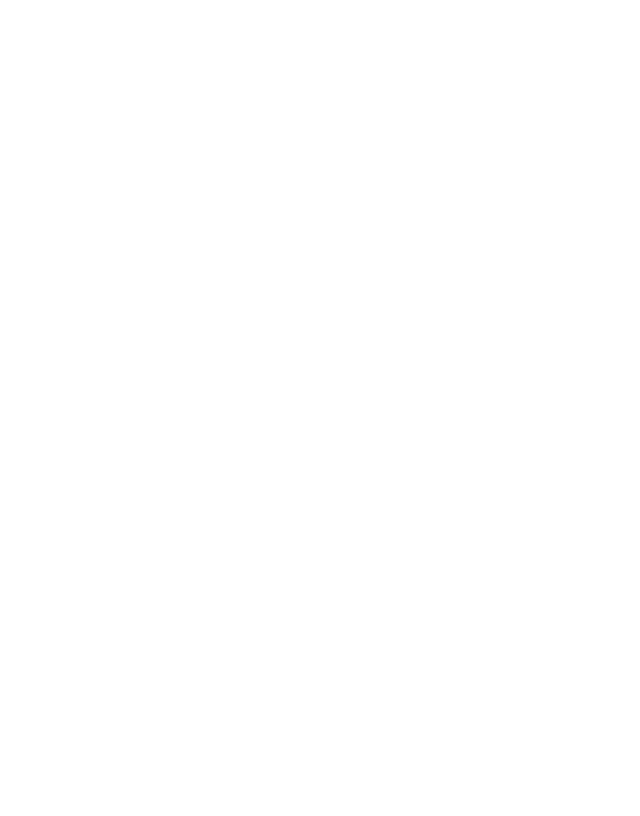
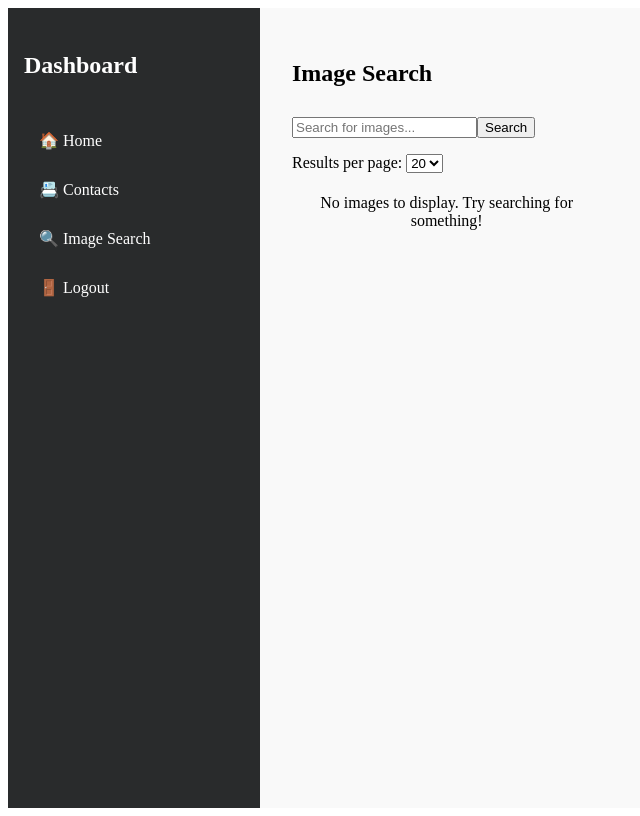
Before and after one commit to lyndsie1102/SEapp, a React (Vite) app in the folder frontend/: page /home/imagesearch in a window 1280 px wide. Before the commit this address had no page. Shown: the whole page, without its empty margins (0-640 px from the left). Built offline with nearby package versions, Linux system fonts and the light colour scheme.

Commit message:
Add nav bar, improve image search results, add floating card to landing page

```diff
--- a/frontend/src/App.css
+++ b/frontend/src/App.css
@@ -18,16 +18,18 @@
 }
 
 .close {
-    color : #aaa;
-    float : right;
+  color: #aaa;
+  float: right;
   font-size: 28px;
   font-weight: bold;
 }
 
 /* For full-page background color */
 .landing-page {
-    background-color: #f0f0f0; /* Light gray */
-    height: 100vh; /* Full viewport height */
+  background-color: #f0f0f0;
+  /* Light gray */
+  height: 100vh;
+  /* Full viewport height */
   display: flex;
   justify-content: center;
   align-items: center;
@@ -44,5 +46,156 @@
   justify-content: center;
   align-items: center;
   flex-direction: column;
-    color: rgb(14, 13, 13); /* Text color */
+  color: rgb(14, 13, 13);
+  /* Text color */
 }
+
+
+.form-card {
+  background-color: rgba(255, 255, 255, 0.95);
+  /* Slight transparency */
+  padding: 2rem;
+  border-radius: 1rem;
+  box-shadow: 0 10px 30px rgba(0, 0, 0, 0.25);
+  width: 90%;
+  max-width: 400px;
+  text-align: center;
+}
+
+.app-title {
+  font-size: 1.8rem;
+  font-weight: bold;
+  margin-bottom: 1.5rem;
+  color: #333;
+}
+
+.toggle-link {
+  margin-top: 1rem;
+  font-size: 0.9rem;
+}
+
+.home-container {
+  display: flex;
+  min-height: 100vh;
+}
+
+.sidebar {
+  width: 220px;
+  background-color: #292b2c;
+  color: white;
+  padding: 1.5rem 1rem;
+  display: flex;
+  flex-direction: column;
+  align-items: start;
+}
+
+.sidebar-title {
+  font-size: 1.5rem;
+  margin-bottom: 1rem;
+  color: #fff;
+  font-weight: bold;
+}
+
+.nav-list {
+  list-style: none;
+  padding: 0;
+  width: 100%;
+}
+
+.nav-list li {
+  margin: 10px 0;
+  width: 100%;
+}
+
+.nav-list a {
+  color: white;
+  text-decoration: none;
+  padding: 10px 15px;
+  display: block;
+  border-radius: 8px;
+  transition: background-color 0.2s ease-in-out;
+}
+
+.nav-list a:hover {
+  background-color: #444;
+}
+
+.home-content {
+  flex: 1;
+  padding: 2rem;
+  background-color: #f9f9f9;
+}
+
+/* In App.css or ImageSearch.css */
+.image-grid {
+  display: grid;
+  grid-template-columns: repeat(3, 1fr);
+  gap: 10px;
+}
+
+.image-grid img {
+  width: 100%;
+  height: 200px;
+  /* Set a fixed height */
+  object-fit: cover;
+  /* Make sure the image covers the box without distortion */
+}
+
+.image-grid p {
+  text-align: center;
+  margin-top: 5px;
+}
+
+/* New Styles for Image Search */
+.image-box {
+  border: 1px solid #ddd;   /* Border around each image box */
+  padding: 10px;
+  text-align: center;        /* Center the title below the image */
+  background-color: #f9f9f9; /* Light background color */
+  border-radius: 8px;        /* Rounded corners */
+  overflow: hidden;          /* Ensure the content fits within the box */
+}
+
+.image-box .image {
+  width: 100%;   /* Make the image take up the full width of the box */
+  height: 200px; /* Set a fixed height for consistency */
+  object-fit: cover; /* Ensure the image covers the box without distortion */
+  border-bottom: 1px solid #ddd; /* Optional: add a border between the image and title */
+}
+
+.image-box .image-title {
+  margin-top: 10px; /* Space between the image and the title */
+  font-size: 14px;
+  color: #333;
+  font-weight: bold;
+}
+
+/* Loading overlay to cover the page */
+.loading-overlay {
+  position: fixed;
+  top: 0;
+  left: 0;
+  width: 100%;
+  height: 100%;
+  background-color: rgba(0, 0, 0, 0.5); /* Semi-transparent black background */
+  display: flex;
+  justify-content: center;
+  align-items: center;
+  z-index: 10;
+}
+
+/* Loading spinner style */
+.loading-spinner {
+  border: 4px solid #f3f3f3; /* Light gray */
+  border-top: 4px solid #3498db; /* Blue */
+  border-radius: 50%;
+  width: 50px;
+  height: 50px;
+  animation: spin 2s linear infinite;
+}
+
+/* Animation for spinning */
+@keyframes spin {
+  0% { transform: rotate(0deg); }
+  100% { transform: rotate(360deg); }
+}
--- a/frontend/src/App.jsx
+++ b/frontend/src/App.jsx
@@ -1,12 +1,20 @@
-import { BrowserRouter as Router, Routes, Route } from 'react-router-dom';
+import { BrowserRouter as Router, Routes, Route, Navigate } from 'react-router-dom';
 import LandingPage from './pages/LandingPage';
 import HomePage from './pages/HomePage';
 import LoginForm from './pages/LoginForm';
 import RegistrationForm from './pages/RegistrationForm';
-import ProtectedRoute from './components/ProtectRoute';
-
+import ContactManager from './pages/ContactManager';
+import ImageSearch from './pages/ImageSearch';
 
 function App() {
+  // Simulating authentication status (replace this with your actual logic)
+  const isAuthenticated = true;
+
+  // ProtectedRoute Component inside App.jsx
+  const ProtectedRoute = ({ element }) => {
+    return isAuthenticated ? element : <Navigate to="/login" />;
+  };
+
   return (
     <Router>
       <Routes>
@@ -16,7 +24,15 @@ function App() {
         <Route path="/register" element={<RegistrationForm />} />
 
         {/* Protected Routes */}
-        <Route path="/home" element={<ProtectedRoute element={<HomePage />} />} />
+        <Route
+          path="/home/*"
+          element={<ProtectedRoute element={<HomePage />} />}
+        >
+          <Route path="" element={<div>Welcome to your dashboard!</div>} />
+          <Route path="contacts" element={<ContactManager />} />
+          <Route path="imagesearch" element={<ImageSearch />} />
+
+        </Route>
       </Routes>
     </Router>
   );
--- a/frontend/src/pages/HomePage.jsx
+++ b/frontend/src/pages/HomePage.jsx
@@ -1,12 +1,24 @@
-import ContactManager from './ContactManager';
-import ImageSearch from './ImageSearch';
+import React from 'react';
+import { Link, Outlet } from 'react-router-dom';
+import "../App.css";
 
 const HomePage = () => {
   return (
-    <div>
-      <h1>Welcome to Your Dashboard</h1>
-      <ContactManager /> {/* Will only be accessible if user is logged in */}
-      <ImageSearch /> {/* Will only be accessible if user is logged in */}
+    <div className="home-container">
+      <nav className="sidebar">
+        <h2 className="sidebar-title">Dashboard</h2>
+        <ul className="nav-list">
+          <li><Link to="/home">🏠 Home</Link></li>
+          <li><Link to="/home/contacts">📇 Contacts</Link></li>
+          <li><Link to="/home/imagesearch">🔍 Image Search</Link></li>
+          <li><Link to="/">🚪 Logout</Link></li>
+        </ul>
+      </nav>
+
+      <main className="home-content">
+        {/* This is where nested routes will render */}
+        <Outlet />
+      </main>
     </div>
   );
 };
--- a/frontend/src/pages/ImageSearch.jsx
+++ b/frontend/src/pages/ImageSearch.jsx
@@ -1,59 +1,133 @@
-import React, { useState } from "react";
+import React, { useState, useEffect } from "react";
 
 const ImageSearch = () => {
   const [query, setQuery] = useState("");
-    const [images, setImages] = useState([]);  // Initialize as an empty array instead of undefined
+  const [images, setImages] = useState([]);
   const [error, setError] = useState(null);
+  const [page, setPage] = useState(1);
+  const [pageSize, setPageSize] = useState(20);
+  const [isSearching, setIsSearching] = useState(false);
 
   const handleSearch = async () => {
+    if (!query.trim()) return;
+    setIsSearching(true);
+
+    const token = localStorage.getItem("token");
+
     try {
-            // Changed from query to q to match the backend expectation
-            const response = await fetch(`/search_images?q=${query}`);
+      const response = await fetch(
+        `/search_images?q=${encodeURIComponent(query)}&page=${page}&page_size=${pageSize}`,
+        {
+          headers: {
+            Authorization: `Bearer ${token}`,
+          },
+        }
+      );
+
       if (!response.ok) {
         throw new Error(`HTTP error! status: ${response.status}`);
       }
+
       const data = await response.json();
 
-            // The API returns results in a nested structure, so we need to extract the actual images
       if (data.results) {
-                setImages(data.results.map(img => ({
+        setImages(
+          data.results.map((img) => ({
             url: img.thumbnail || img.url,
-                    title: img.title || 'Untitled Image'
-                })));
+            title: img.title || "Untitled Image",
+          }))
+        );
       } else {
         setImages([]);
       }
+
       setError(null);
     } catch (e) {
       console.error("Error fetching images:", e);
       setError("Error fetching images. Please try again.");
-            setImages([]);  // Set as empty array on error
+      setImages([]);
+    } finally {
+      setIsSearching(false);
     }
+  };
+
+  useEffect(() => {
+    if (query.trim()) {
+      handleSearch();
+    }
+    // eslint-disable-next-line react-hooks/exhaustive-deps
+  }, [page, pageSize]);
+
+  const handleQueryChange = (e) => {
+    setQuery(e.target.value);
+    setPage(1); // Reset page on new query
+  };
+
+  const handlePageSizeChange = (e) => {
+    setPageSize(Number(e.target.value));
+    setPage(1); // Reset page when changing size
   };
 
   return (
     <div>
       <h2>Image Search</h2>
+
+      <div style={{ marginBottom: "1rem" }}>
         <input
           type="text"
           value={query}
-                onChange={(e) => setQuery(e.target.value)}
+          onChange={handleQueryChange}
           placeholder="Search for images..."
         />
-            <button onClick={handleSearch}>Search</button>
+        <button onClick={handleSearch} disabled={isSearching}>
+          {isSearching ? "Searching..." : "Search"}
+        </button>
+      </div>
+
+      <div style={{ marginBottom: "1rem" }}>
+        <label>Results per page: </label>
+        <select value={pageSize} onChange={handlePageSizeChange}>
+          <option value={10}>10</option>
+          <option value={20}>20</option>
+          <option value={30}>30</option>
+        </select>
+      </div>
+
       {error && <p style={{ color: "red" }}>{error}</p>}
-            <div style={{ display: "grid", gridTemplateColumns: "repeat(3, 1fr)", gap: "10px" }}>
+
+      {isSearching && (
+        <div className="loading-overlay">
+          <div className="loading-spinner"></div>
+        </div>
+      )}
+
+      <div className="image-grid">
         {images.length > 0 ? (
           images.map((image, index) => (
-                        <div key={index}>
-                            <img src={image.url} alt={image.title} style={{ maxWidth: "100%" }} />
-                            <p>{image.title}</p>
+            <div key={index} className="image-box">
+              <img src={image.url} alt={image.title} className="image" />
+              <p className="image-title">{image.title}</p>
             </div>
           ))
         ) : (
           <p>No images to display. Try searching for something!</p>
         )}
       </div>
+
+      {images.length > 0 && (
+        <div style={{ marginTop: "1rem" }}>
+          <button
+            onClick={() => setPage((prev) => Math.max(prev - 1, 1))}
+            disabled={page === 1}
+          >
+            ⬅ Prev
+          </button>
+          <span style={{ margin: "0 10px" }}>Page {page}</span>
+          <button onClick={() => setPage((prev) => prev + 1)}>
+            Next ➡
+          </button>
+        </div>
+      )}
     </div>
   );
 };
--- a/frontend/src/pages/LandingPage.jsx
+++ b/frontend/src/pages/LandingPage.jsx
@@ -9,12 +9,29 @@ const LandingPage = () => {
 
   return (
     <div className="landing-page-image">
-      <h1>Welcome to Huyen's App</h1>
-      {isLogin ? <LoginForm /> : <RegistrationForm />}
-      <div>
-        <p>Need an account? <Link to="/register">Register</Link></p>
+      <div className="form-card">
+        <h1 className="app-title">Welcome to Huyen's App</h1>
+        {isLogin ? <LoginForm /> : <RegistrationForm />}
+        <div className="toggle-link">
+          {isLogin ? (
+            <p>
+              Need an account?{" "}
+              <Link to="/register" onClick={() => setIsLogin(false)}>
+                Register
+              </Link>
+            </p>
+          ) : (
+            <p>
+              Already have an account?{" "}
+              <Link to="/login" onClick={() => setIsLogin(true)}>
+                Login
+              </Link>
+            </p>
+          )}
+        </div>
       </div>
     </div>
+
   );
 };
 
```
Also changed, not shown: 2 other files (tests, documents, lock files or other folders). Lines whose indentation alone changed are shown as unchanged.
